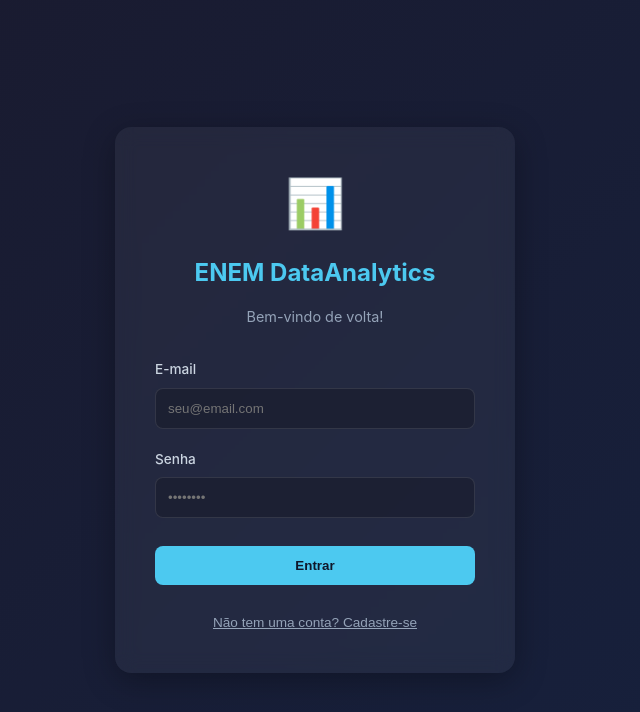
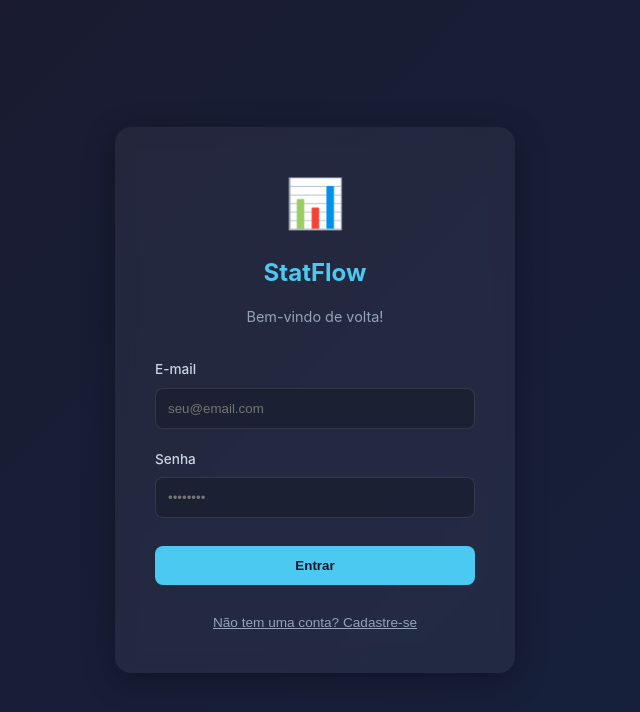
Before and after one commit to gustvo-olive/tcc, a React (Vite) app in the folder frontend/: page / in a window 1280 px wide. Shown: the top 712 px of the page, without its empty margins (325-965 px from the left). Built offline with nearby package versions, Linux system fonts and the light colour scheme.

Commit message:
mudanca de nome

```diff
--- a/frontend/src/pages/Canvas/FlowDesigner.jsx
+++ b/frontend/src/pages/Canvas/FlowDesigner.jsx
@@ -641,7 +641,7 @@ function FlowDesigner({ licaoId, voltarAoMenu }) {
     const fileName = isAssoc ? 'base_associacao_didatica.csv' : (isLimpeza ? 'mini_enem_sujo.csv' : 'enem_ma_participantes_2019_2023.csv');
 
     let code = `\"\"\"
-Script gerado pelo ENEM DataAnalytics - CanvasLab
+Script gerado pelo StatFlow - CanvasLab
 Data: ${new Date().toLocaleString()}
 Trilha: ${licaoId}
 \"\"\"
--- a/frontend/src/pages/Login/Login.jsx
+++ b/frontend/src/pages/Login/Login.jsx
@@ -35,7 +35,7 @@ export default function Login({ onLoginSucesso }) {
       <div className="login-box">
         <header className="login-header">
           <div className="logo-placeholder">📊</div>
-          <h1>ENEM DataAnalytics</h1>
+          <h1>StatFlow</h1>
           <p>{isLogin ? 'Bem-vindo de volta!' : 'Crie sua conta para começar'}</p>
         </header>
 
--- a/frontend/src/pages/ModuleSelection/ModuleSelection.jsx
+++ b/frontend/src/pages/ModuleSelection/ModuleSelection.jsx
@@ -13,7 +13,7 @@ const ModuleSelection = ({ aoSelecionarModulo }) => {
     <div style={{ backgroundColor: '#f1f5f9', minHeight: '100vh', fontFamily: 'system-ui, sans-serif' }}>
       <nav style={{ background: 'white', padding: '15px 30px', display: 'flex', justifyContent: 'space-between', alignItems: 'center', boxShadow: '0 2px 4px rgba(0,0,0,0.05)' }}>
         <h2 style={{ margin: 0, color: '#0f172a', display: 'flex', alignItems: 'center', gap: '10px' }}>
-          <span style={{ fontSize: '24px' }}>📊</span> ENEM DataAnalytics
+          <span style={{ fontSize: '24px' }}>📊</span> StatFlow
         </h2>
         <div style={{ display: 'flex', alignItems: 'center', gap: '20px' }}>
           <span style={{ color: '#64748b', fontSize: '14px' }}>Olá, <strong>{nomeUsuario}</strong></span>
```
Also changed, not shown: 2 other files (tests, documents, lock files or other folders).
